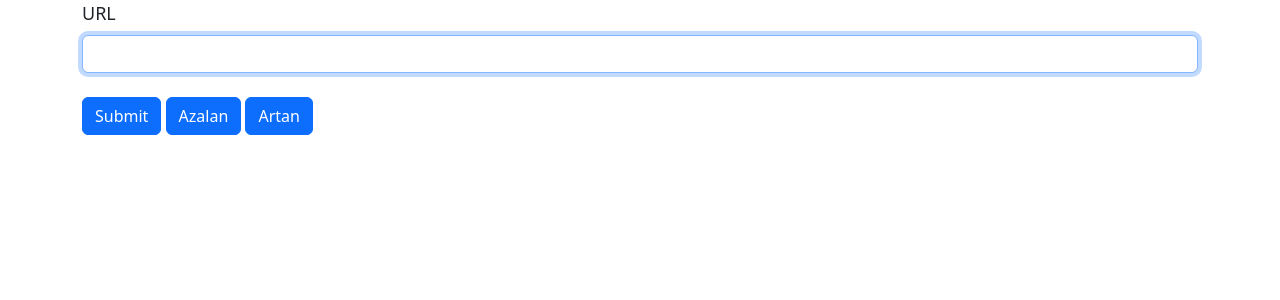
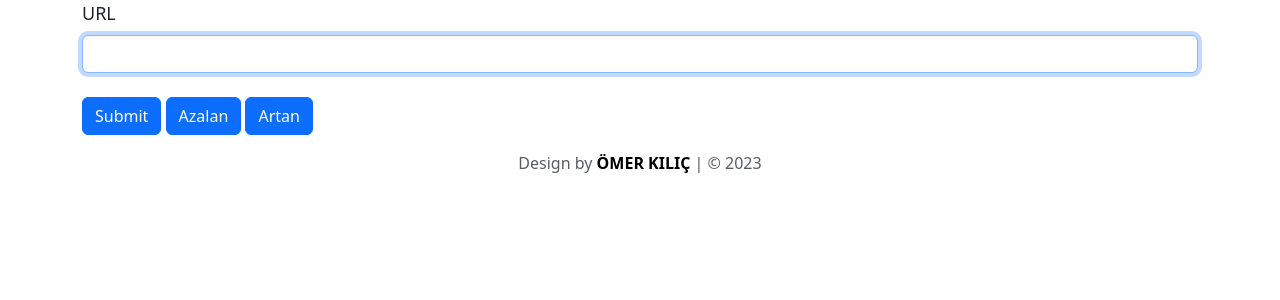
Before and after one commit to omerkilic-0/Card-List-APP_Starter-Level, a PHP site: page /app/view/index.php in a window 1280 px wide. Shown: the top 300 px of the page. Run offline with PHP 8.4, Linux system fonts and the light colour scheme.

Commit message:
Updates.

```diff
--- a/Cart List app/app/view/index.php
+++ b/Cart List app/app/view/index.php
@@ -16,6 +16,5 @@
         <?php include_once '../controller/artanController.php'; ?>
     </div>
 </body>
-<script src="https://cdn.jsdelivr.net/npm/bootstrap@5.3.1/dist/js/bootstrap.bundle.min.js"></script>
 
-</html>
+<?php include 'partials/footer.php'; ?>
--- /dev/null
+++ b/Cart List app/app/view/partials/footer.php
@@ -0,0 +1,11 @@
+<div class="card-footer text-body-secondary">
+    <center>
+        <p>Design by <a href="https://www.linkedin.com/in/%C3%B6mer-k%C4%B1l%C4%B1%C3%A7-5513b1252" target="_blank" style="text-decoration: none; color:black;"><b>ÖMER KILIÇ </b></a> | &copy; 2023</p>
+    </center>
+</div>
+
+<script src="https://cdn.jsdelivr.net/npm/bootstrap@5.3.1/dist/js/bootstrap.bundle.min.js"></script>
+
+</body>
+
+</html>
```
Also changed, not shown: Cart List app/.htaccess (added).
